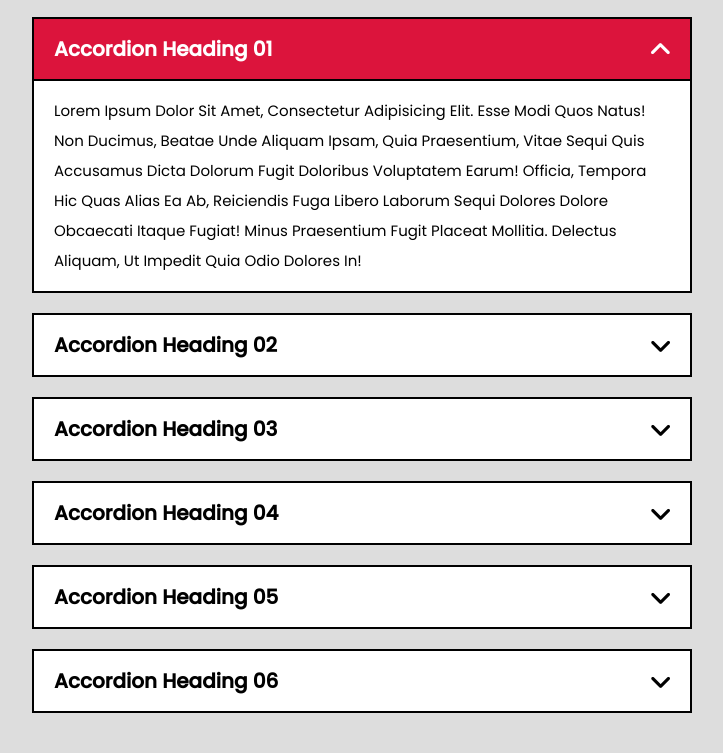
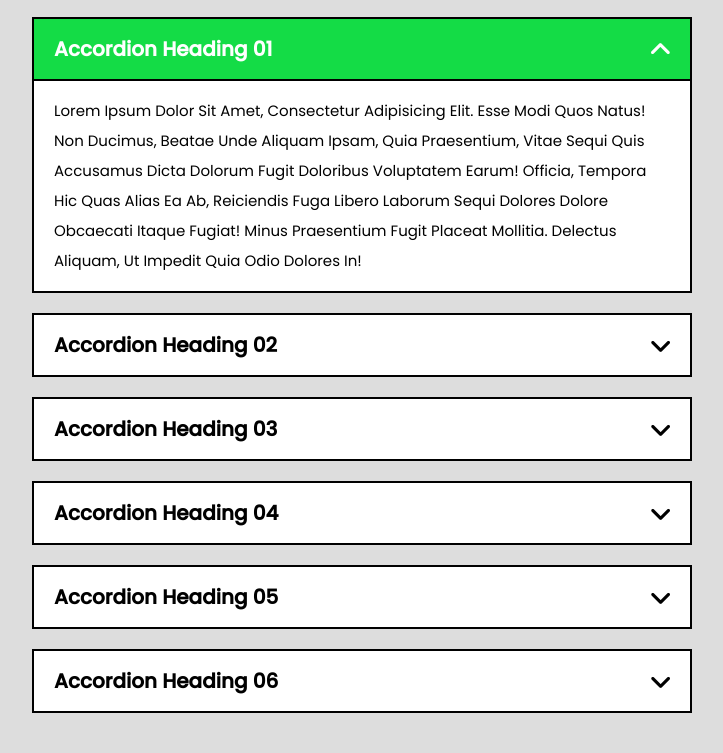
Before and after one commit to udehsuccess/FAQ, a plain HTML site: page index.html in a window 1280 px wide. Shown: the part 108-861 px from the top of the page, without its empty margins (278-1001 px from the left). Drawn offline with Linux system fonts and the light colour scheme.

Commit message:
correction made

```diff
--- a/assets/style.css
+++ b/assets/style.css
@@ -36,7 +36,7 @@ body{
 }
 
 .container .accordion-container .accordion.active .accordion-heading{
-    background: crimson;
+    background: rgb(20, 220, 70);
 }
 .container .accordion-container .accordion.active .accordion-heading h3{
     color: #fff;
```
